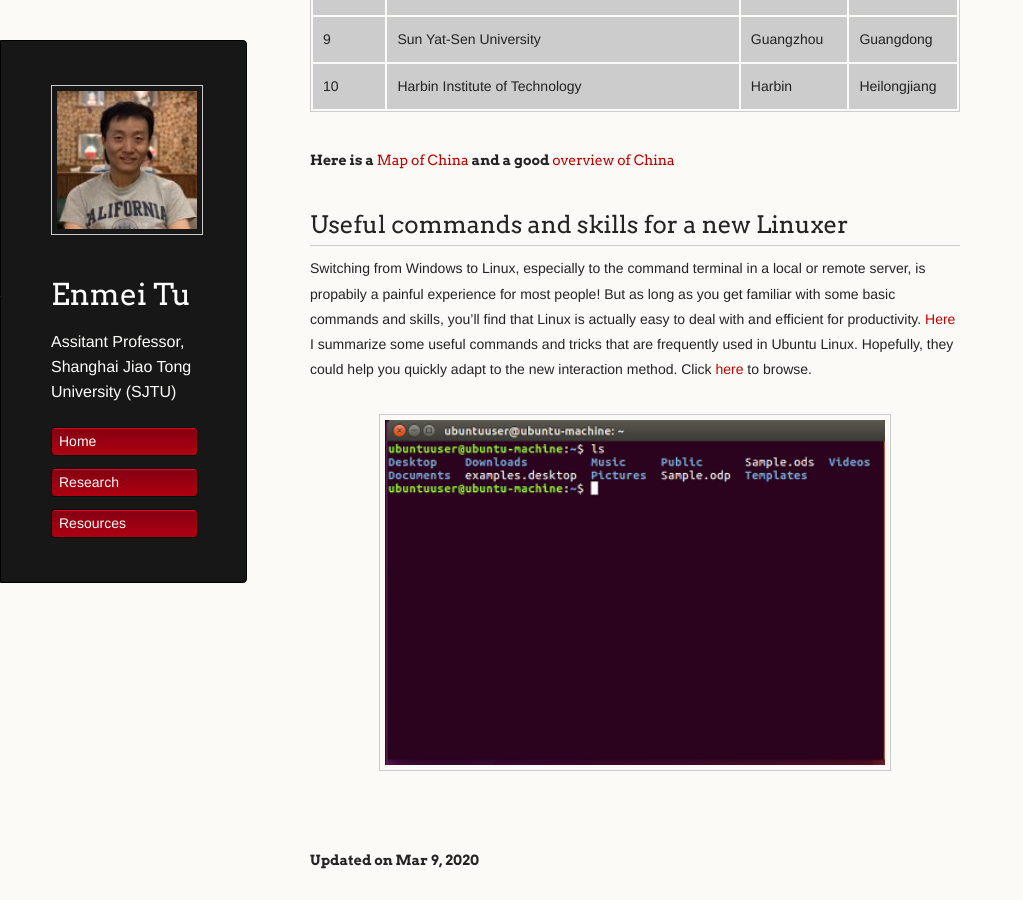
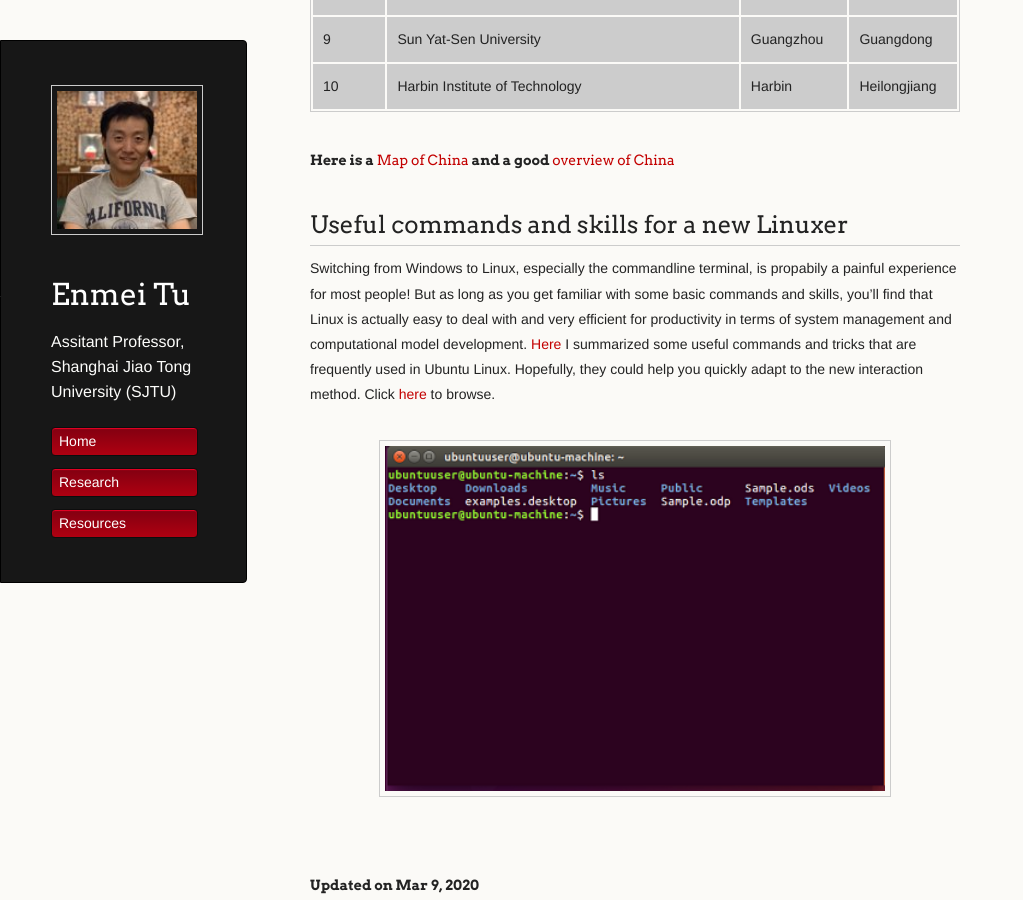
Before and after one commit to hellotem/enmeitu.github.io, a Jekyll site: the page built from resource/index.md, in a window 1280 px wide and 900 px high, scrolled down 1320 px. Shown: the whole window, without its empty margins (0-1023 px from the left). Built offline with Jekyll 4.4.1, drawn with Linux system fonts in a browser that asks for light colours; our own code applies the rules of GitHub Pages for plain Markdown files.

Commit message:
Update index.md

```diff
--- a/resource/index.md
+++ b/resource/index.md
@@ -39,7 +39,7 @@ Rank | University Name | Location | Province
 #### Here is a [Map of China](https://www.chinadiscovery.com/china-maps/china-provincial-map.html) and a good [overview of China](https://www.chinadiscovery.com/travel-guide/facts.html)
 
 ## Useful commands and skills for a new Linuxer
-Switching from Windows to Linux, especially to the command terminal in a local or remote server, is propabily a painful experience for most people! But as long as you get familiar with some basic commands and skills, you'll find that Linux is actually easy to deal with and efficient for productivity. [Here](linux.md) I summarize some useful commands and tricks that are frequently used in Ubuntu Linux. Hopefully, they could help you quickly adapt to the new interaction method. Click [here](linux.md) to browse.
+Switching from Windows to Linux, especially the commandline terminal, is propabily a painful experience for most people! But as long as you get familiar with some basic commands and skills, you'll find that Linux is actually easy to deal with and very efficient for productivity in terms of system management and computational model development. [Here](linux.md) I summarized some useful commands and tricks that are frequently used in Ubuntu Linux. Hopefully, they could help you quickly adapt to the new interaction method. Click [here](linux.md) to browse.
 
 <div style="text-align:center"><img src="1111.png" alt="Markdown Monster icon" align="center" width="500" /></div>
 
```
